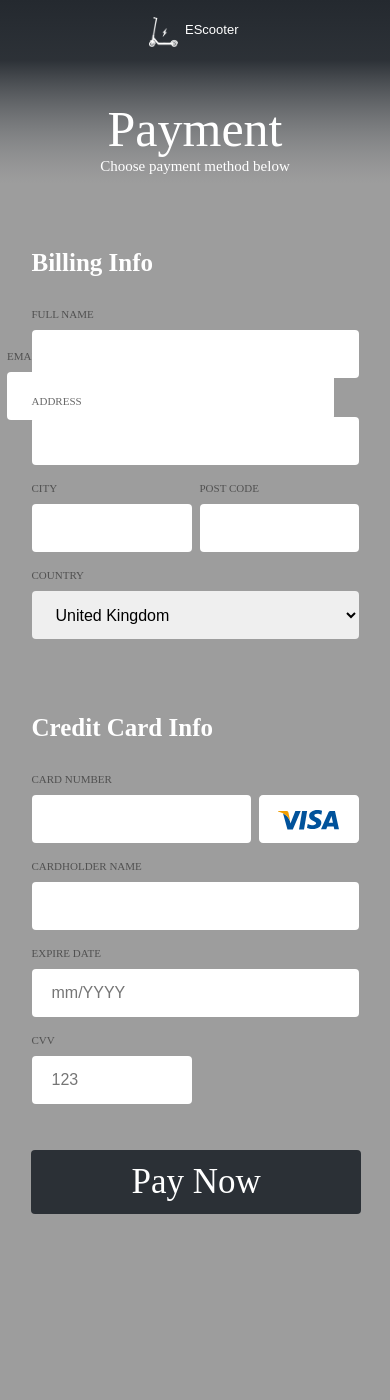
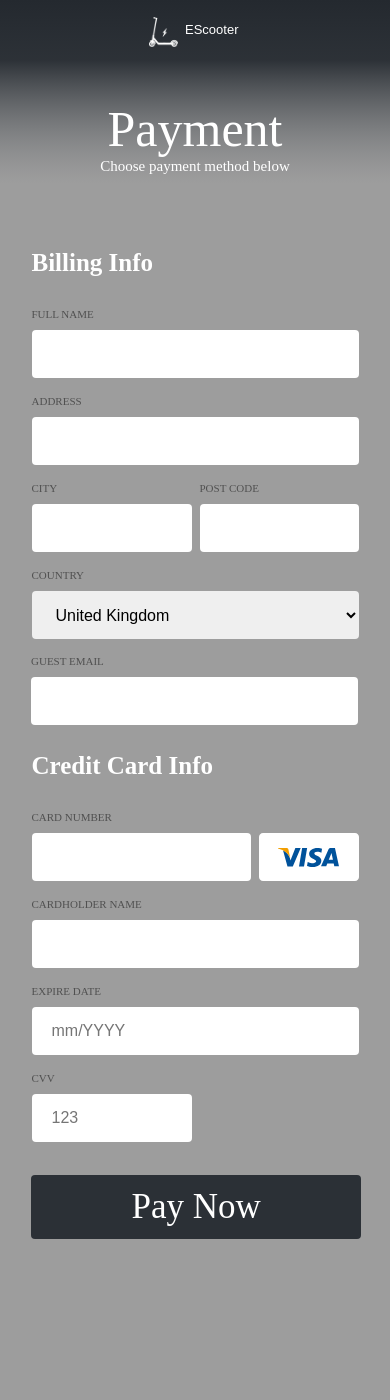
Before and after one commit to Maverick-Low/E-Scooter-Website, a Flask app: template app/templates/Payment/Guest_Payment.html in a window 390 px wide; the page is wider, and only the part inside the window is pictured. Run offline with Flask 2, Linux system fonts and the light colour scheme; the template is opened without the code that fills it: values that come from a table or form of the project are taken from there, others are empty; some web fonts are replaced.

Commit message:
Guest email responsiveness fixed.

```diff
--- a/app/static/Payment.css
+++ b/app/static/Payment.css
@@ -1115,7 +1115,10 @@
 		top: 250px;
 	}
 	#Group_1514 {
-	top: 700px;
+	top: 750px;
+	}
+	.container_email{
+		top: 300px;
 	}
 }
 @media screen and (max-width: 800px){
@@ -1131,20 +1134,38 @@
 		margin-left: auto;
 		margin-right: auto;
 	}
+	.container_email{
+		top: 305px;
+		left: 24px;
+	}
 	.container_card{
 		position: relative;
 		left: unset;
 		margin-left: auto;
 		margin-right: auto;
-		margin-top: 10%;
+		margin-top: 15%;
 	}
 	#Group_1514 {
 		position: absolute;
 		left: calc(8%);
 		width: 92%;
-		top: 1150px;
+		top: 1175px;
 	}
 	.Rectangle_1485{
 		width: 92%;
 	}
 }
+@media screen and (min-width: 900px){
+	.container_billing{
+		top: -70px;
+	}
+	.container_email{
+		top: 450px;
+	}
+	.container_card{
+		top: -70px;
+	}
+	#Group_1514 {
+		top: 900px;
+	}
+}
--- a/app/templates/Payment/Guest_Payment.html
+++ b/app/templates/Payment/Guest_Payment.html
@@ -138,21 +138,20 @@
 	<form method="POST" class="form">
 		{{ form.hidden_tag() }}
     <div id="Email">
-        <div class="container_email"></div>
+        <div class="container_email">
             <div id="Input_1">
                 <div id="FULL_NAME">
-                    <span>EMAIL</span>
+                    <span>GUEST EMAIL</span>
                 </div>
                 <fieldset class="form-field">
                     {{ form.email (class="Rectangle_726")}}
                     {% for error in form.email.errors %}
                         <li class='error-message'>{{ error }}</li>
                     {% endfor %}
-                    </fieldset>
+                </fieldset>
             </div>
         </div>
-    </div>
-
+	</div>
 	<div id="Billing_and_Card_Info">
 		<div class="container_billing">
             <div id="Billing_Info">
--- a/app/views.py
+++ b/app/views.py
@@ -8,7 +8,7 @@ from sqlalchemy import false
 from app import app, models, bcrypt, db
 from flask import render_template, request, url_for, redirect, flash, session,json
 from datetime import datetime, timedelta, date, time
-from .forms import Registration, Login, Payment, Report, Booking, Prices, AddScooter, EditScooter
+from .forms import Registration, Login, Payment, Report, Booking, Prices, AddScooter, EditScooter, Guest_Payment
 import smtplib, ssl
 from email.mime.text import MIMEText
 from werkzeug.datastructures import MultiDict
```
